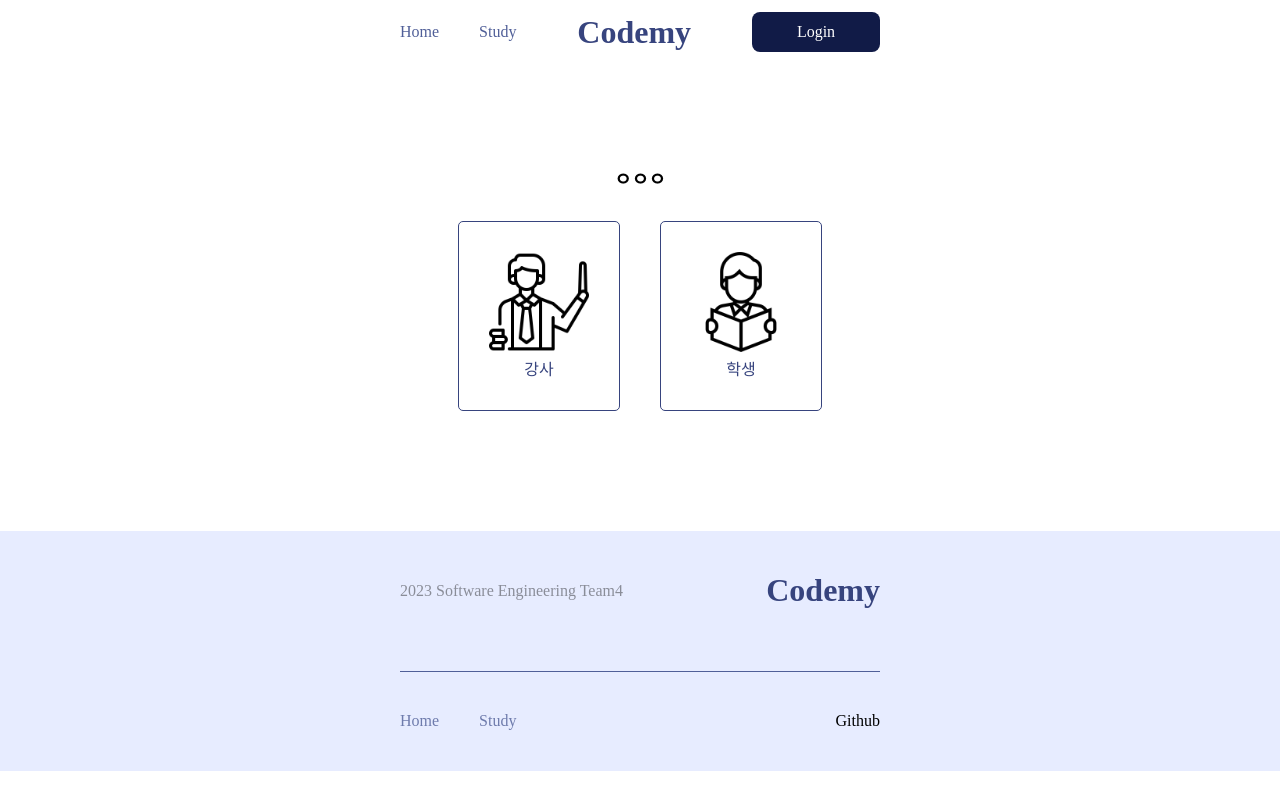
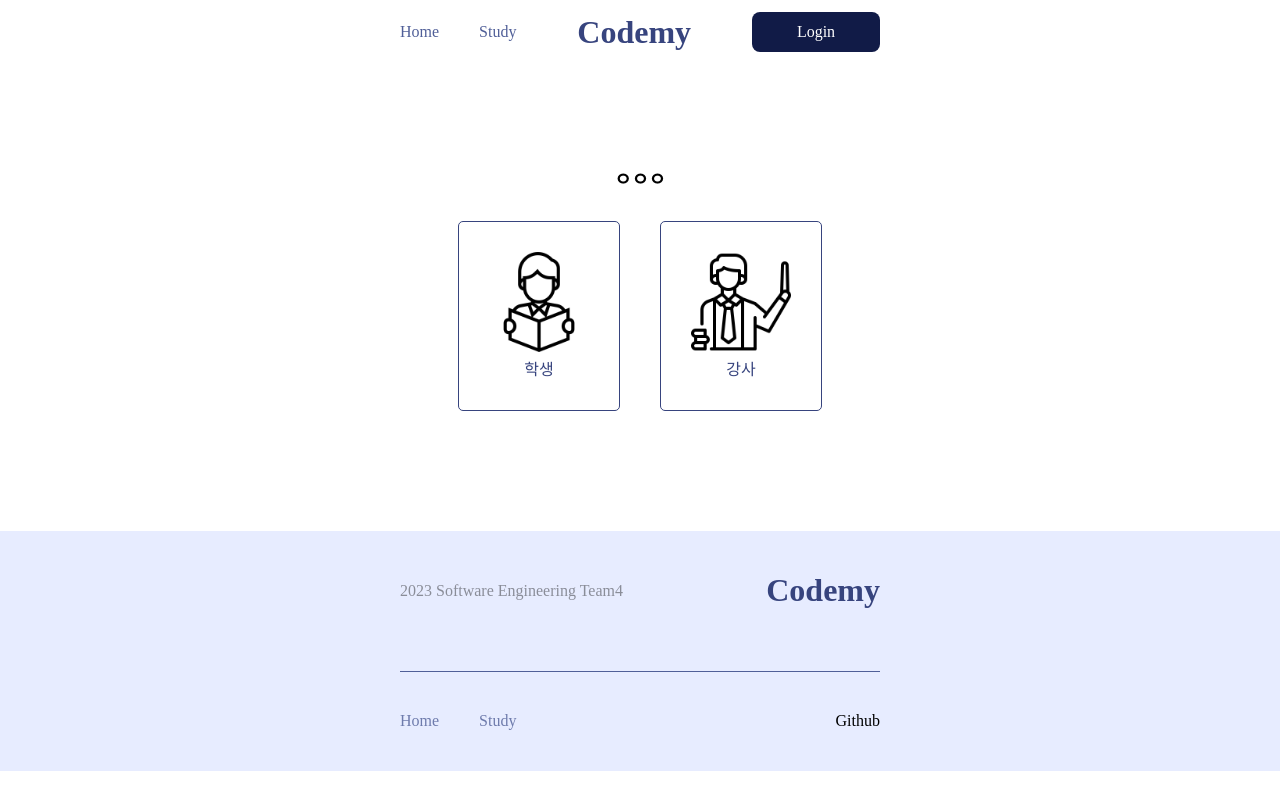
Before and after one commit to skkuse/2023spring_41class_team4, a Next.js app in the folder client/: page /register in a window 1280 px wide. Built offline with nearby package versions, Linux system fonts and the light colour scheme.

Commit message:
modifed order

```diff
--- a/client/src/app/register/page.js
+++ b/client/src/app/register/page.js
@@ -9,12 +9,12 @@ export default function Register() {
       <h3 id="pageTitle">ㅇㅇㅇ</h3>
       <div class="signupDiv">
         <div class="classBox">
+        <Link href="/register/student"><Image src="/student.png" width={100} height={100}/></Link>
+        <p>학생</p>
+        </div>
+        <div class="classBox">
         <Link href="/register/instructor"><Image src="/teacher.png"  id="teacherBox" width={100} height={100}/></Link>
         <p>강사</p>
-        </div>
-        <div class="classBox">
-        <Link href="/register/student"><Image src="/student.png" width={100} height={100}/></Link>
-        <p>학생</p>
         </div>
       </div>
     </div>
```
